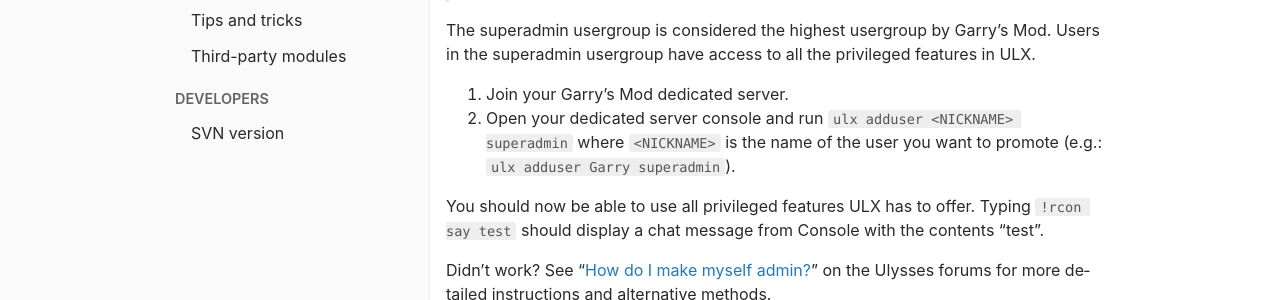
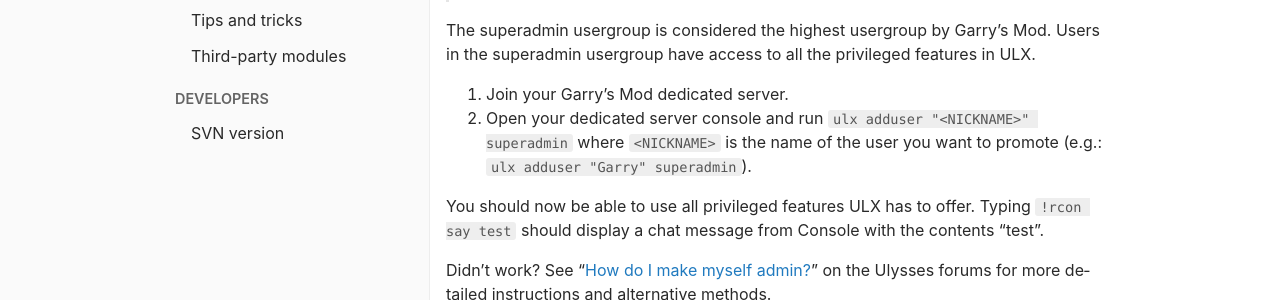
Before and after one commit to Timmy/ulx-docs, a Jekyll site: the page built from start.md, in a window 1280 px wide. Shown: the part 358-658 px from the top of the page. Built offline with Jekyll 4.4.1, drawn with Linux system fonts in a browser that asks for light colours; our own code applies the rules of GitHub Pages for plain Markdown files.

Commit message:
Suggest use of quoted param

```diff
--- a/start.md
+++ b/start.md
@@ -16,7 +16,7 @@ description: >
 The superadmin usergroup is considered the highest usergroup by Garry's Mod. Users in the superadmin usergroup have access to all the privileged features in ULX.
 
 1. Join your Garry's Mod dedicated server.
-2. Open your dedicated server console and run `ulx adduser <NICKNAME> superadmin` where `<NICKNAME>` is the name of the user you want to promote (e.g.: `ulx adduser Garry superadmin`).
+2. Open your dedicated server console and run `ulx adduser "<NICKNAME>" superadmin` where `<NICKNAME>` is the name of the user you want to promote (e.g.: `ulx adduser "Garry" superadmin`).
 
 You should now be able to use all privileged features ULX has to offer. Typing `!rcon say test` should display a chat message from Console with the contents "test".
 
```
